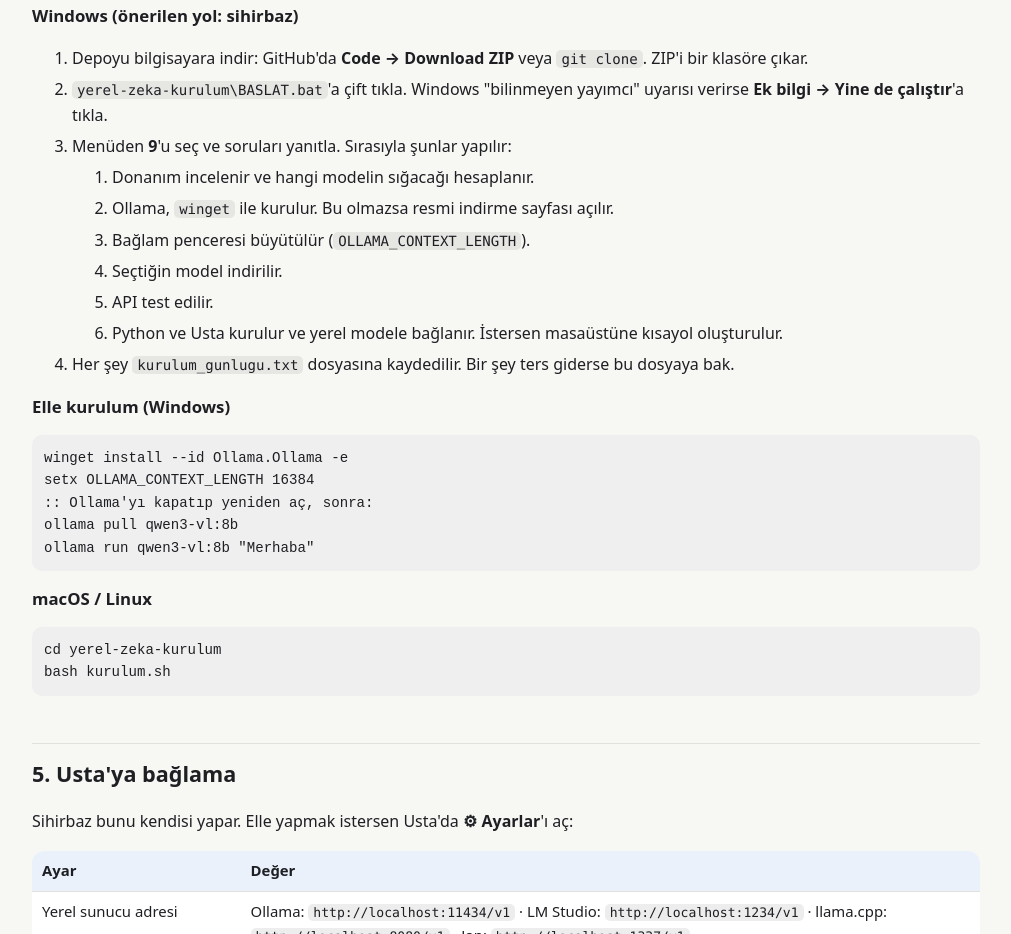
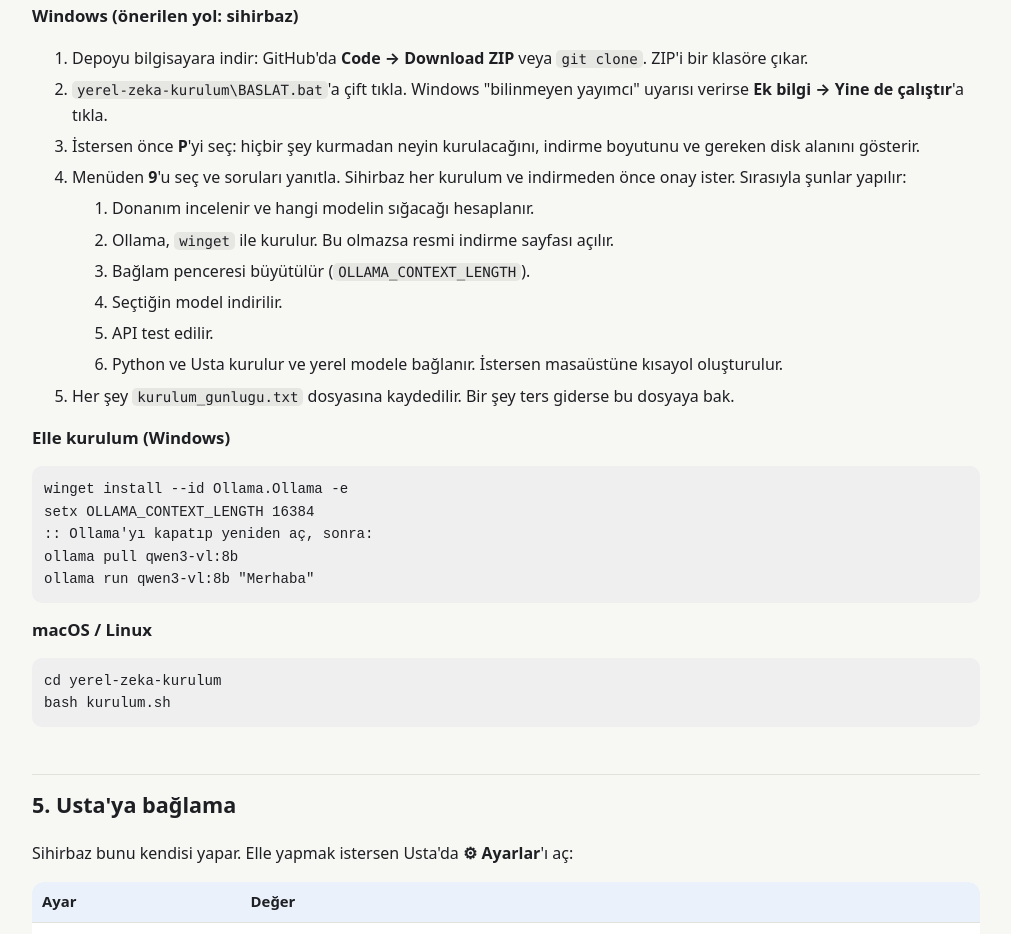
Before and after one commit to volkandoyran/gstack-artifacts-volka, a plain HTML site: page yerel-zeka-kurulum/rehber.html in a window 1280 px wide. Shown: the part 3129-4063 px from the top of the page, without its empty margins (134-1145 px from the left). Drawn offline with Linux system fonts and the light colour scheme.

Commit message:
Kurulum sihirbazı: her adımda onay, yalnızca-plan modu, model önerisi düzeltmesi
- Her kurulum/indirmeden önce kullanıcı onayı istenir
- 'P' seçeneği hiçbir şey kurmadan planı, indirme boyutunu ve disk ihtiyacını gösterir
- Model önerisi ekranda tıklama başarısına göre sıralanır; 8 GB kartta qwen3-vl:8b,
  24 GB kartta qwen3-vl:32b önerilir, işlemcide en hızlı model seçilir

Co-Authored-By: Claude Opus 5.5 <noreply@anthropic.com>
Claude-Session: https://claude.ai/code/session_015PXAkyov9a4pDE4b8VyU9V

```diff
--- a/yerel-zeka-kurulum/rehber.html
+++ b/yerel-zeka-kurulum/rehber.html
@@ -121,7 +121,8 @@ ol li{margin:.35em 0}
 <ol>
 <li>Depoyu bilgisayara indir: GitHub'da <b>Code → Download ZIP</b> veya <code>git clone</code>. ZIP'i bir klasöre çıkar.</li>
 <li><code>yerel-zeka-kurulum\BASLAT.bat</code>'a çift tıkla. Windows "bilinmeyen yayımcı" uyarısı verirse <b>Ek bilgi → Yine de çalıştır</b>'a tıkla.</li>
-<li>Menüden <b>9</b>'u seç ve soruları yanıtla. Sırasıyla şunlar yapılır:
+<li>İstersen önce <b>P</b>'yi seç: hiçbir şey kurmadan neyin kurulacağını, indirme boyutunu ve gereken disk alanını gösterir.</li>
+<li>Menüden <b>9</b>'u seç ve soruları yanıtla. Sihirbaz her kurulum ve indirmeden önce onay ister. Sırasıyla şunlar yapılır:
   <ol>
   <li>Donanım incelenir ve hangi modelin sığacağı hesaplanır.</li>
   <li>Ollama, <code>winget</code> ile kurulur. Bu olmazsa resmi indirme sayfası açılır.</li>
```
Also changed, not shown: yerel-zeka-kurulum/README.md, 1 other file.
